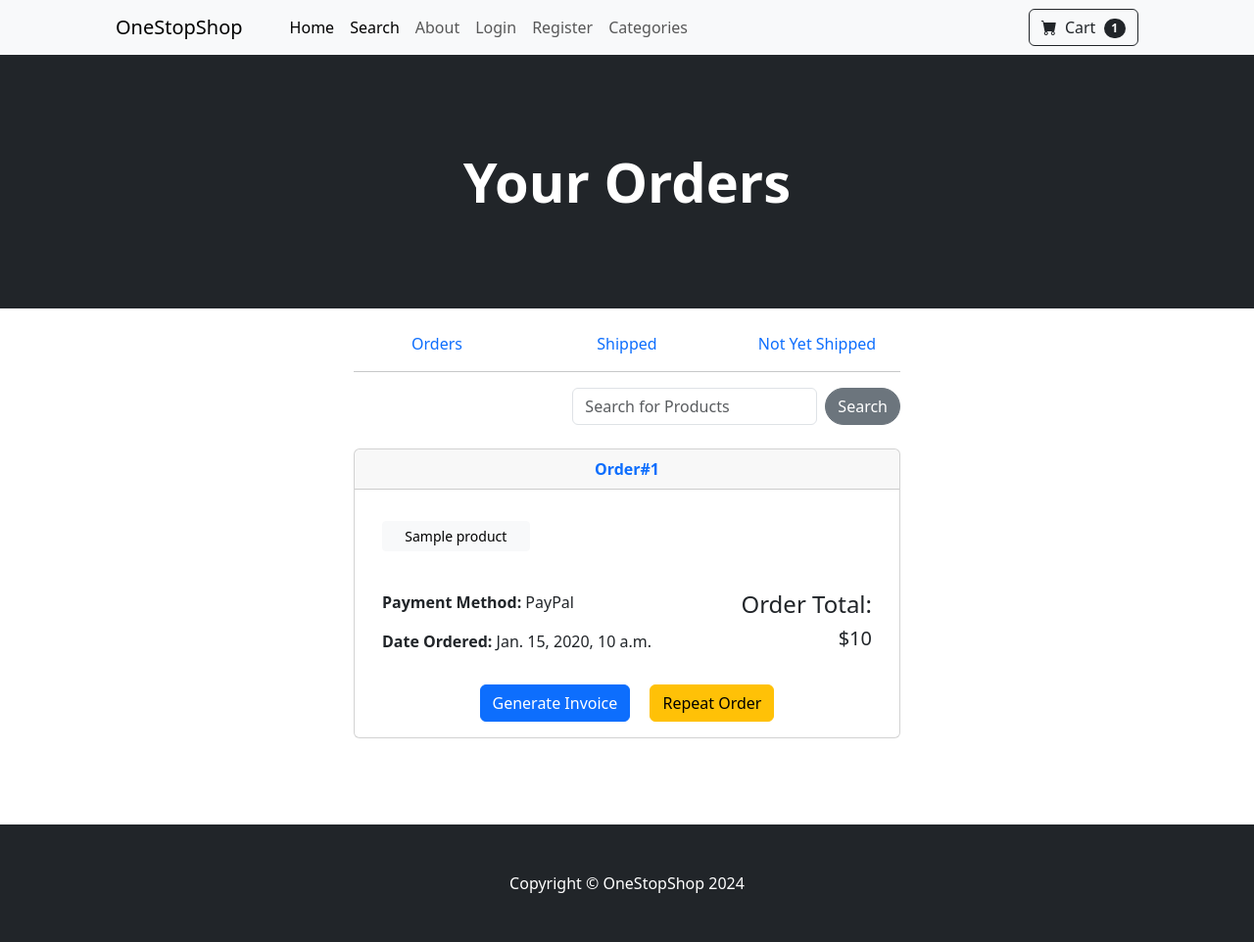
After one commit to dragAnsh/OneStopShop, a Django app: template payment/templates/payment/user_orders_list.html in a window 1280 px wide. The commit adds this page. Shown: the whole page at 98% size. Run offline with Django 5.2, Linux system fonts and the light colour scheme; the template is opened without the code that fills it: most values are stand-ins (such as "Sample title", 1, 10 or a date in 2020).

Commit message:
Add User Orders Functionality

```diff
--- /dev/null
+++ b/payment/templates/payment/user_orders_list.html
@@ -0,0 +1,133 @@
+{% extends 'store/base.html' %}
+
+{% block content %}
+    <!-- Header-->
+    <header class="bg-dark py-5">
+        <div class="container px-4 px-lg-5 my-5">
+            <div class="text-center text-white">
+                <h1 class="display-4 fw-bolder">Your Orders</h1>
+            </div>
+        </div>
+    </header>
+    <br>
+
+    <div class="container text-center">
+        <div class="col-md-6 offset-md-3">
+
+            <div class="row">
+
+                <div class="col">
+                    <a href="{% url 'user_orders_list' 'all' %}" class="link-offset-2 link-offset-3-hover link-opacity-75-hover link-underline-dark link-underline-opacity-0 link-underline-opacity-75-hover
+                    {% if filter == 'all' %} link-dark {% endif %}">
+                        Orders
+                    </a>
+                </div>
+
+                <div class="col">
+                    <a href="{% url 'user_orders_list' 'shipped' %}" class="link-offset-2 link-offset-3-hover link-opacity-75-hover link-underline-dark link-underline-opacity-0 link-underline-opacity-75-hover
+                    {% if filter == 'shipped' %} link-dark {% endif %}">
+                        Shipped
+                    </a>
+                </div>
+
+                <div class="col">
+                    <a href="{% url 'user_orders_list' 'unshipped' %}" class="link-offset-2 link-offset-3-hover link-opacity-75-hover link-underline-dark link-underline-opacity-0 link-underline-opacity-75-hover
+                    {% if filter == 'unshipped' %} link-dark {% endif %}">
+                        Not Yet Shipped
+                    </a>
+                </div>
+
+            </div>
+
+            <hr>
+
+            <!-- <form action="" method="get">
+                {% csrf_token %}
+                <div class="mb-3">
+                    <input type="text" class="form-control" placeholder="Search for Products" name="search_text">
+                </div>
+                <button type="submit" class="btn btn-secondary">Search Products</button>
+            </form> -->
+
+            <form action="" method="get" class="d-flex flex-row-reverse">
+                <button type="submit" class="btn btn-secondary rounded-pill">Search</button>
+                <input type="text" class="form-control me-2" placeholder="Search for Products" name="search_text" style="max-width: 250px;">
+            </form>
+
+            <br>
+
+        </div>
+    </div>
+
+
+    <div class="container">
+        <div class="col-md-6 offset-md-3">
+            {% for order in user_orders %}
+                <div class="card mb-3">
+                    <div class="card-header text-center">
+                        <a href="{% url 'user_order_detail' order.id %}" class="link-offset-2 link-offset-3-hover link-opacity-75-hover link-underline-dark link-underline-opacity-0 link-underline-opacity-75-hover">
+                            <strong>Order#{{order.id}}</strong>
+                        </a>
+                    </div>
+
+                    <div class="card-body">
+                        <div class="container">
+
+                            <div class="row mb-3 mt-3">
+                                {% for order_item in order.orderitem_set.all %}
+                                    <div class="col-md-4 mb-4">
+                                        <a href="{% url 'user_order_item' order_item.id %}"
+                                            class="btn btn-light btn-sm w-100 d-inline-block text-truncate"
+                                            style="max-width: 100%;"
+                                            title="{{order_item.product}}"
+                                            data-bs-toggle="tooltip">
+                                            {{ order_item.product }}
+                                        </a>
+                                    </div>
+                                {% endfor %}
+                            </div>
+
+                            <div class="row mb-3">
+                                <!-- Left Column -->
+                                <div class="col-md-8">
+                                    <p><strong>Payment Method:</strong> PayPal</p>
+                                    <p><strong>Date Ordered:</strong> {{ order.date_ordered }}</p>
+                                    {% if order.shipped %}
+                                        <p><strong>Date Shipped:</strong> {{ order.date_shipped }}</p>
+                                        <!-- Shipped badge -->
+                                        <div class="badge bg-dark text-white position-absolute" style="top: 0.5rem; right: 0.5rem">Shipped</div>
+                                    {% endif %}
+                                </div>
+                                <!-- Right Column -->
+                                <div class="col-md-4 text-end">
+                                    <h4>Order Total:</h4>
+                                    <h5>${{ order.amount_paid }}</h5>
+                                </div>
+                            </div>
+
+                            <center>
+                                <a href="{% url 'generate_invoice' order.id %}" class="btn btn-primary me-3">Generate Invoice</a>
+                                <a href="{% url 'repeat_order' order.id %}" class="btn btn-warning">Repeat Order</a>
+                            </center>
+                        </div>
+
+                    </div>
+
+                </div>
+                <br>
+            {% endfor %}
+            <br><br>
+        </div>
+    </div>
+
+    <!-- Show complete name of product on hover -->
+    <script>
+        document.addEventListener("DOMContentLoaded", function() {
+            var tooltipTriggerList = [].slice.call(document.querySelectorAll('[data-bs-toggle="tooltip"]'))
+            var tooltipList = tooltipTriggerList.map(function (tooltipTriggerEl) {
+                return new bootstrap.Tooltip(tooltipTriggerEl)
+            })
+        });
+    </script>
+
+{% endblock %}
--- a/payment/urls.py
+++ b/payment/urls.py
@@ -13,4 +13,9 @@ urlpatterns = [
     path('order_item/<int:pk>/', views.order_item, name = 'order_item'),
     path('mark_shipped/<int:order_id>/', views.mark_shipped, name = 'mark_shipped'),
     path('mark_unshipped/<int:order_id>/', views.mark_unshipped, name = 'mark_unshipped'),
+    path('user_orders/<int:order_id>/', views.user_order_detail, name = 'user_order_detail'),
+    path('user_orders/<str:filter>/', views.user_orders_list, name = 'user_orders_list'),
+    path('user_order_item/<int:pk>/', views.user_order_item, name = 'user_order_item'),
+    path('repeat_order/<int:order_id>/', views.repeat_order, name = 'repeat_order'),
+    path('generate_invoice/<int:order_id>/', views.generate_invoice, name = 'generate_invoice'),
 ]
--- a/store/templates/store/navbar.html
+++ b/store/templates/store/navbar.html
@@ -39,13 +39,20 @@
 
                 <li class="nav-item"><a class="nav-link" href="{% url 'category_summary' %}">Categories</a></li>
             </ul>
-            <form class="d-flex">
+            <div class="d-flex">
+                {% if user.is_authenticated %}
+                    <a href="{% url 'user_orders_list' 'all' %}" class="btn btn-outline-dark me-3">
+                        <i class="bi bi-box-seam me-1"></i>
+                        Orders
+                    </a>
+                {% endif %}
+
                 <a href="{% url 'cart_summary' %}" class="btn btn-outline-dark">
                     <i class="bi-cart-fill me-1"></i>
                     Cart
                     <span class="badge bg-dark text-white ms-1 rounded-pill" id="cart_quantity">{{cart|length}}</span>
                 </a>
-            </form>
+            </div>
         </div>
     </div>
 </nav>
--- a/store/templates/store/product.html
+++ b/store/templates/store/product.html
@@ -68,7 +68,7 @@
 
             $.ajax({
                 type: 'POST',
-                url: '{% url 'cart_add' %}',
+                url: "{% url 'cart_add' %}",
                 data: {
                     product_id: $('#add-to-cart').val(),
                     product_quantity: $('#quantity option:selected').text(),
```
Also changed, not shown: payment/templates/payment/user_order_detail.html (added, +84 -0 lines), payment/templates/payment/user_order_item.html (added, +68 -0 lines), payment/views.py (+161 -0 lines).
